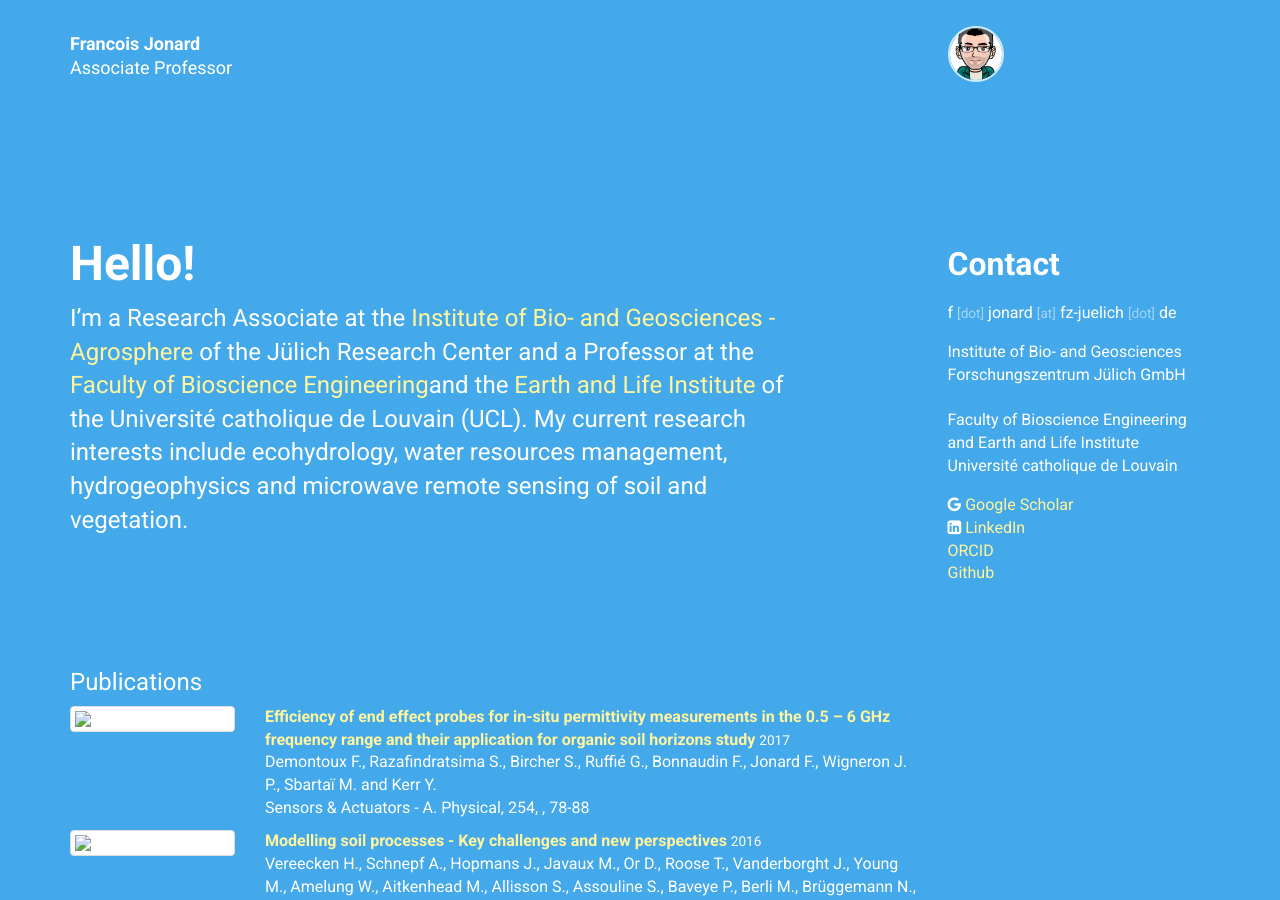
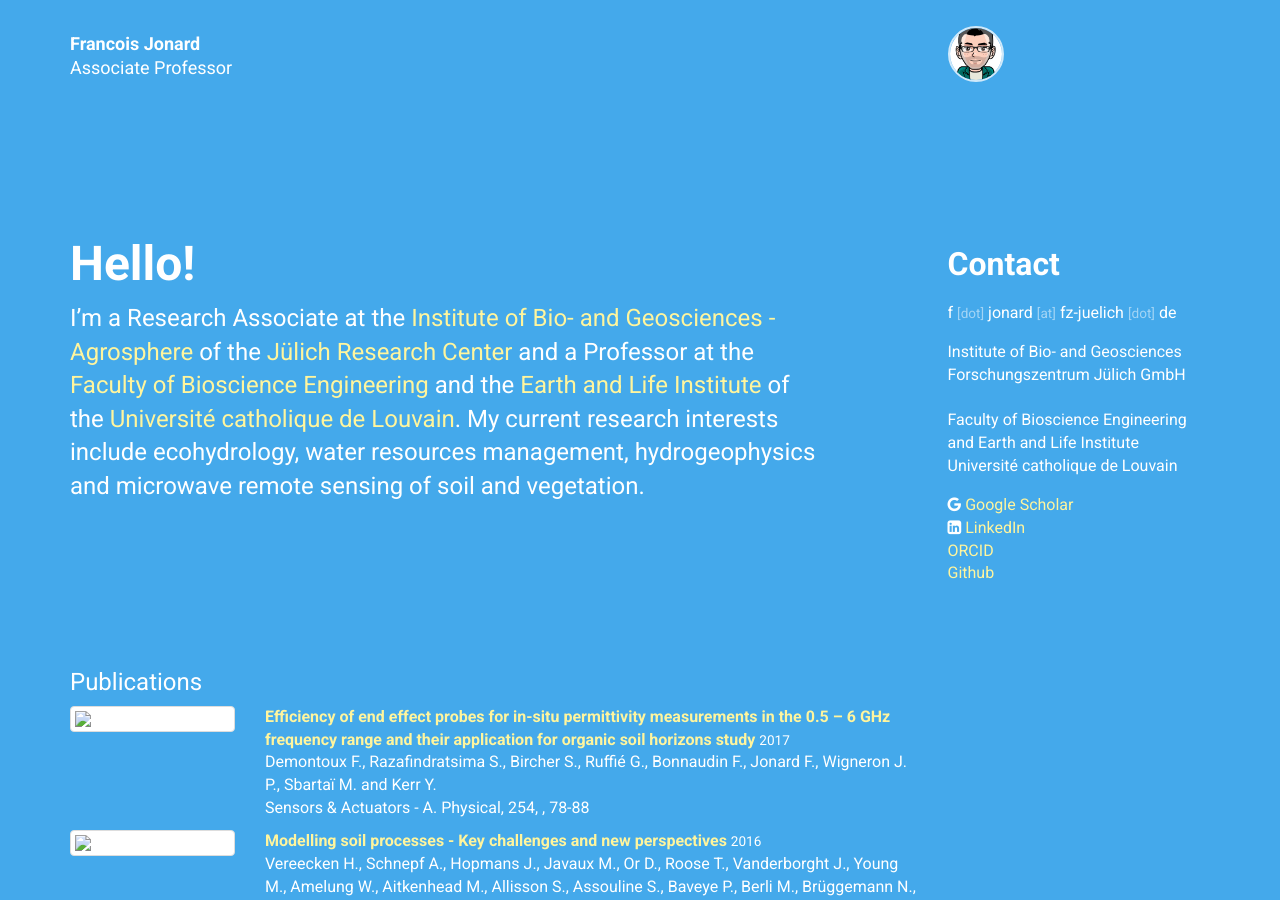
Before and after one commit to francoisjonard/francoisjonard.github.io, a Jekyll site: the page built from index.html, in a window 1280 px wide and 900 px high. Built offline with Jekyll 4.4.1, drawn with Linux system fonts in a browser that asks for light colours; nearby versions of some CDN libraries.

Commit message:
Update personal.yml

```diff
--- a/_data/personal.yml
+++ b/_data/personal.yml
@@ -42,5 +42,5 @@ profiles:
 intro:
   title: Hello!
   body: >
-    I'm a Research Associate at the [Institute of Bio- and Geosciences - Agrosphere](http://www.fz-juelich.de/ibg/ibg-3/EN/Home/home_node.html) of the Jülich Research Center and a Professor at the [Faculty of Bioscience Engineering](https://uclouvain.be/en/faculties/agro)and the [Earth and Life Institute](https://uclouvain.be/en/node/2517) of the Université catholique de Louvain (UCL).
+    I'm a Research Associate at the [Institute of Bio- and Geosciences - Agrosphere](http://www.fz-juelich.de/ibg/ibg-3/EN/Home/home_node.html) of the [Jülich Research Center](http://www.fz-juelich.de/portal/EN/Home/home_node.html) and a Professor at the [Faculty of Bioscience Engineering](https://uclouvain.be/en/faculties/agro) and the [Earth and Life Institute](https://uclouvain.be/en/node/2517) of the [Université catholique de Louvain](https://uclouvain.be/en/index.html).
     My current research interests include ecohydrology, water resources management, hydrogeophysics and microwave remote sensing of soil and vegetation.
```
